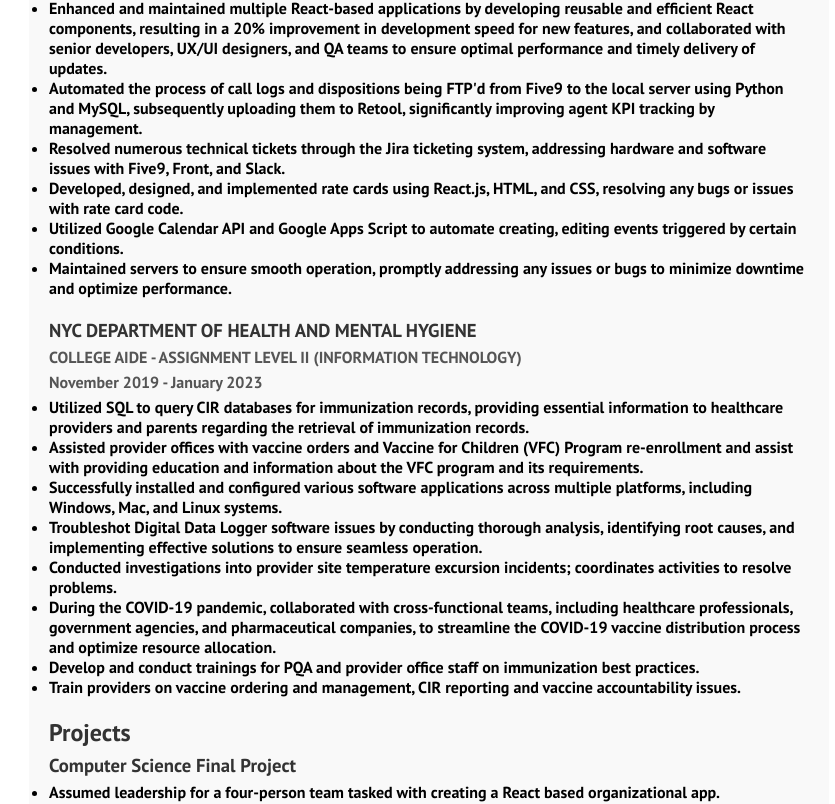
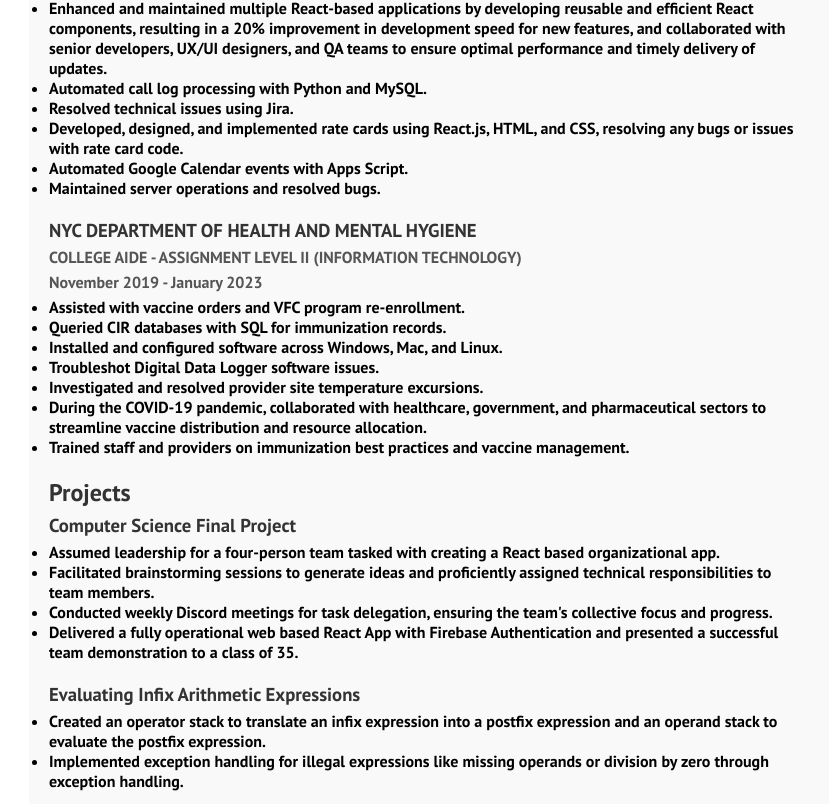
Before and after one commit to skapuria1/ReactPortfolioWebsite, a React (Create React App) app: page /resume in a window 1280 px wide. Shown: the part 676-1480 px from the top of the page, without its empty margins (211-1046 px from the left). Built offline with nearby package versions, Linux system fonts and the light colour scheme.

Commit message:
updated resume points

```diff
--- a/src/components/pages/Resume.js
+++ b/src/components/pages/Resume.js
@@ -50,11 +50,11 @@
                     <ul>
                         <li>Led multiple projects, specializing in maximizing workflow efficiency and productivity by fully utilizing the G Suite platform, including comprehensive user management and feature utilization.</li>
                         <li>Enhanced and maintained multiple React-based applications by developing reusable and efficient React components, resulting in a 20% improvement in development speed for new features, and collaborated with senior developers, UX/UI designers, and QA teams to ensure optimal performance and timely delivery of updates.</li>
-                        <li>Automated the process of call logs and dispositions being FTP'd from Five9 to the local server using Python and MySQL, subsequently uploading them to Retool, significantly improving agent KPI tracking by management.</li>
-                        <li>Resolved numerous technical tickets through the Jira ticketing system, addressing hardware and software issues with Five9, Front, and Slack.</li>
+                        <li>Automated call log processing with Python and MySQL.</li>
+                        <li>Resolved technical issues using Jira.</li>
                         <li>Developed, designed, and implemented rate cards using React.js, HTML, and CSS, resolving any bugs or issues with rate card code.</li>
-                        <li>Utilized Google Calendar API and Google Apps Script to automate creating, editing events triggered by certain conditions.</li>
-                        <li>Maintained servers to ensure smooth operation, promptly addressing any issues or bugs to minimize downtime and optimize performance.</li>
+                        <li>Automated Google Calendar events with Apps Script.</li>
+                        <li>Maintained server operations and resolved bugs.</li>
                     </ul>
                 </div>
 
@@ -63,14 +63,13 @@
                     <p>COLLEGE AIDE - ASSIGNMENT LEVEL II (INFORMATION TECHNOLOGY)</p>
                     <p>November 2019 - January 2023</p>
                     <ul>
-                        <li>Utilized SQL to query CIR databases for immunization records, providing essential information to healthcare providers and parents regarding the retrieval of immunization records.</li>
-                        <li>Assisted provider offices with vaccine orders and Vaccine for Children (VFC) Program re-enrollment and assist with providing education and information about the VFC program and its requirements.</li>
-                        <li>Successfully installed and configured various software applications across multiple platforms, including Windows, Mac, and Linux systems.</li>
-                        <li>Troubleshot Digital Data Logger software issues by conducting thorough analysis, identifying root causes, and implementing effective solutions to ensure seamless operation.</li>
-                        <li>Conducted investigations into provider site temperature excursion incidents; coordinates activities to resolve problems.</li>
-                        <li>During the COVID-19 pandemic, collaborated with cross-functional teams, including healthcare professionals, government agencies, and pharmaceutical companies, to streamline the COVID-19 vaccine distribution process and optimize resource allocation.</li>
-                        <li>Develop and conduct trainings for PQA and provider office staff on immunization best practices.</li>
-                        <li>Train providers on vaccine ordering and management, CIR reporting and vaccine accountability issues.</li>
+                        <li>Assisted with vaccine orders and VFC program re-enrollment.</li>
+                        <li>Queried CIR databases with SQL for immunization records.</li>
+                        <li>Installed and configured software across Windows, Mac, and Linux.</li>
+                        <li>Troubleshot Digital Data Logger software issues.</li>
+                        <li>Investigated and resolved provider site temperature excursions.</li>
+                        <li>During the COVID-19 pandemic, collaborated with healthcare, government, and pharmaceutical sectors to streamline vaccine distribution and resource allocation.</li>
+                        <li>Trained staff and providers on immunization best practices and vaccine management.</li>
                     </ul>
                 </div>
             </section>
@@ -89,7 +88,8 @@
                 <div className="project-item">
                     <h3>Evaluating Infix Arithmetic Expressions</h3>
                     <ul>
-                        <li>Created an operator stack to translate an infix expression into a postfix expression and an operand stack to evaluate the postfix expression. Detect illegal expressions like missing operands or division by zero through exception handling.</li>
+                        <li>Created an operator stack to translate an infix expression into a postfix expression and an operand stack to evaluate the postfix expression.</li>
+                        <li>Implemented exception handling for illegal expressions like missing operands or division by zero through exception handling.</li>
                     </ul>
                 </div>
             </section>
```
